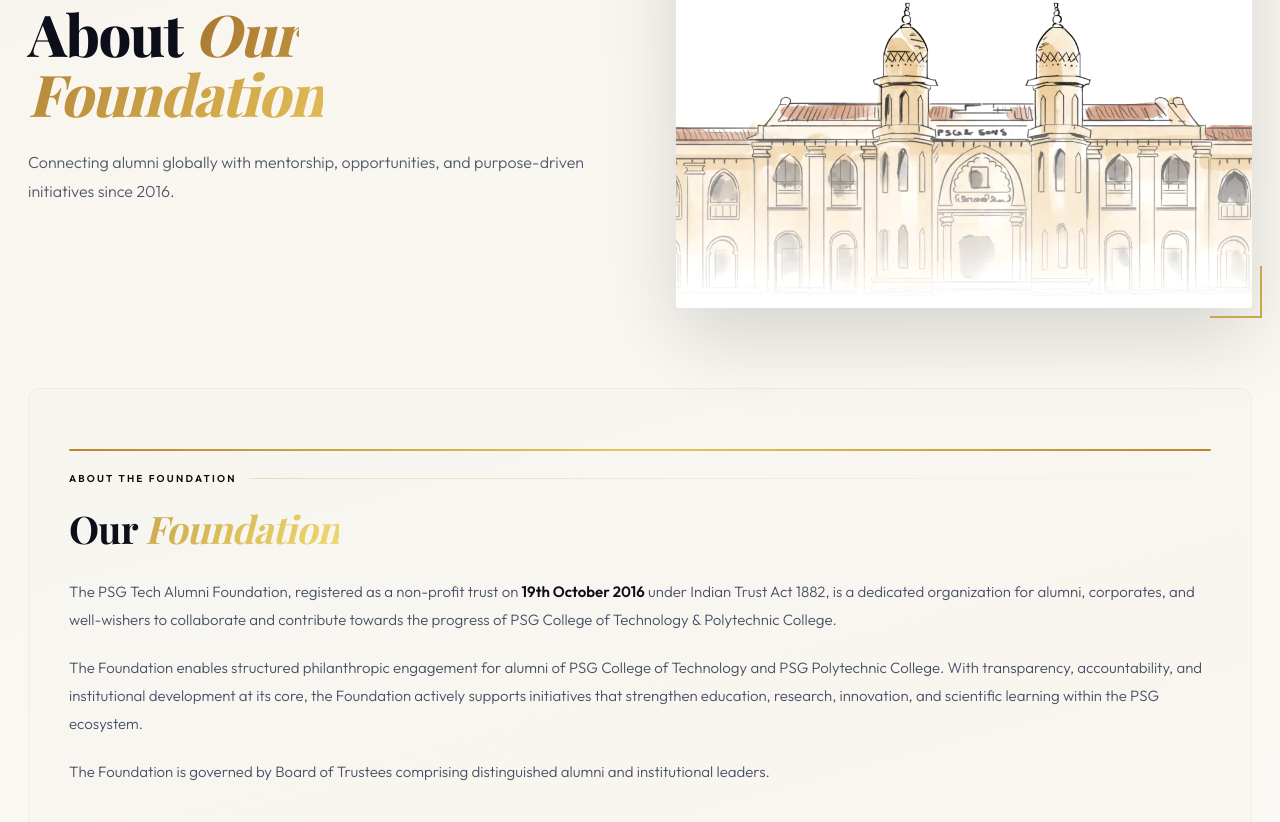
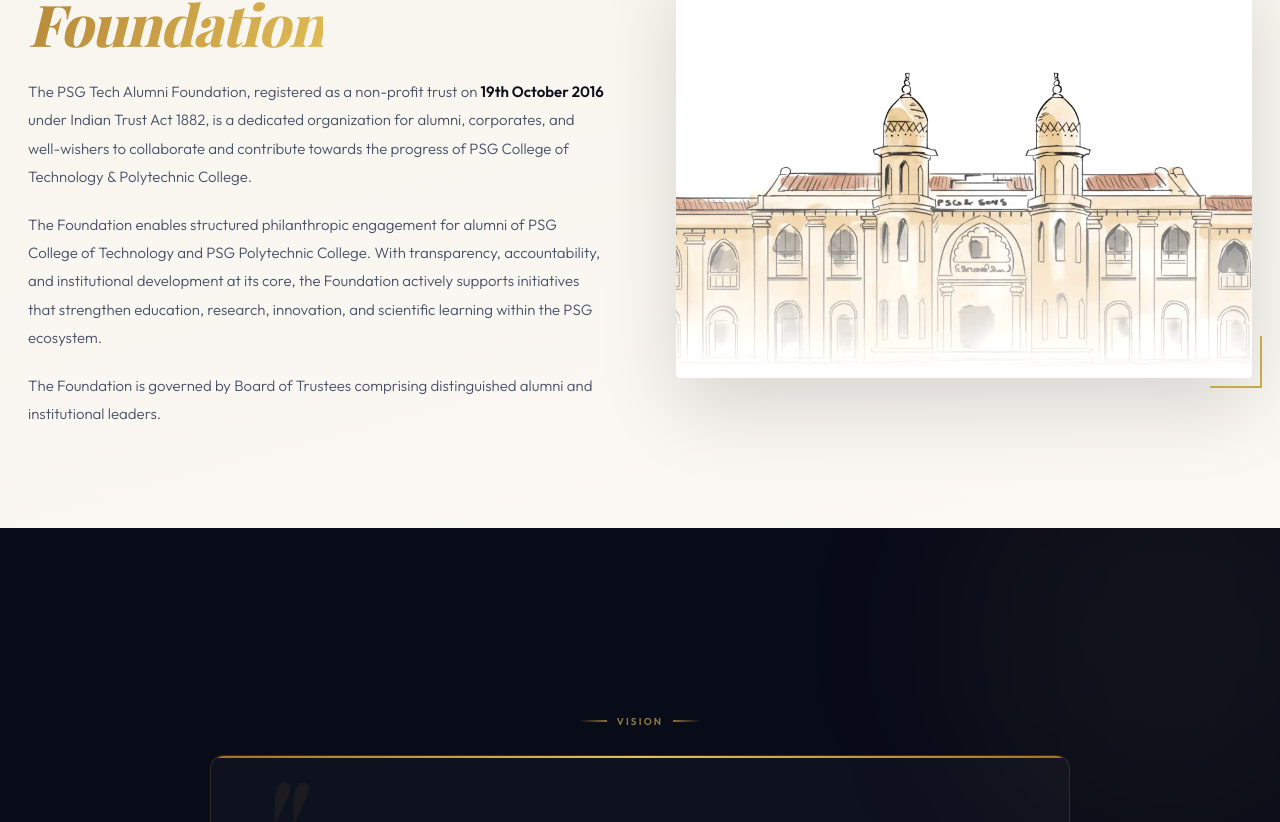
Before and after one commit to Vijay-Psgtech/Psg_Alumni_Foundation, a React (Vite) app: page / in a window 1280 px wide. Shown: the part 1538-2360 px from the top of the page. Built offline with nearby package versions, Linux system fonts and the light colour scheme; a web font is replaced by a local one.

Commit message:
About content has been changed.

```diff
--- a/src/sections/About.jsx
+++ b/src/sections/About.jsx
@@ -501,17 +501,18 @@ export default function AboutPage() {
               <h1 className="ap-h1">
                 About <em>Our Foundation</em>
               </h1>
-              <p className="ap-lead">
-                Connecting alumni globally with mentorship, opportunities, and purpose-driven initiatives since 2016.
-              </p>
-              <div className="ap-btns">
-                {/* <a href="/donate" className="btn-g">
-                  Donate <ArrowRight size={15} />
-                </a> */}
-                {/* <a href="#" className="btn-gh">
-                  <Download size={13} /> Brochure
-                </a> */}
-              </div>
+             <p className="ap-p dark">
+              The PSG Tech Alumni Foundation, registered as a non-profit trust on <strong>19th October 2016</strong> under Indian Trust Act 1882, is a dedicated organization for alumni, corporates, and well-wishers to collaborate and contribute towards the progress of PSG College of Technology & Polytechnic College.
+            </p>
+
+            <p className="ap-p dark">
+              The Foundation enables structured philanthropic engagement for alumni of PSG College of Technology and PSG Polytechnic College. With transparency, accountability, and institutional development at its core, the Foundation actively supports initiatives that strengthen education, research, innovation, and scientific learning within the PSG ecosystem.
+            </p>
+
+            <p className="ap-p dark">
+              The Foundation is governed by Board of Trustees comprising distinguished alumni and institutional leaders.
+            </p>
+
             </motion.div>
 
             <motion.div
@@ -531,7 +532,7 @@ export default function AboutPage() {
         </div>
 
         {/* 2a. ABOUT THE FOUNDATION */}
-        <div className="ap-inner">
+        {/* <div className="ap-inner">
           <motion.div
             className="ap-section"
             initial={{ opacity: 0, y: 28 }}
@@ -556,7 +557,7 @@ export default function AboutPage() {
               The Foundation is governed by Board of Trustees comprising distinguished alumni and institutional leaders.
             </p>
           </motion.div>
-        </div>
+        </div> */}
 
         {/* 2b & 2c. VISION & MISSION (Imported Component) */}
         <Vision />
```
